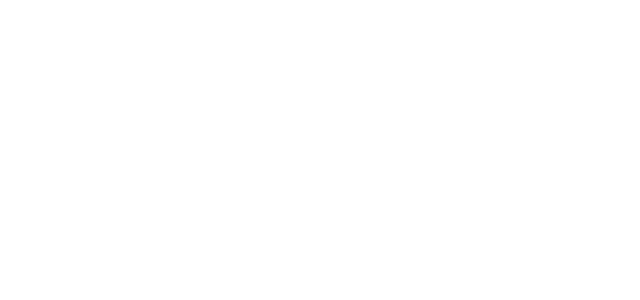
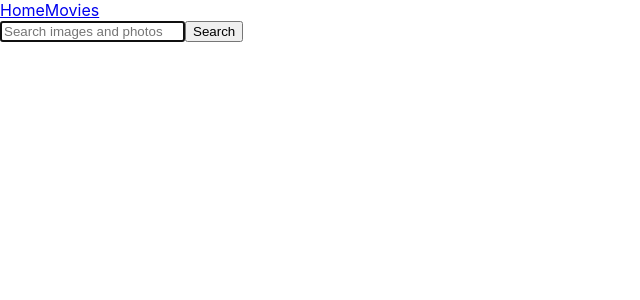
Before and after one commit to Dima-Shvets/goit-react-hw-05-movies, a React (Create React App) app: page /movies in a window 1280 px wide. Shown: the top 300 px of the page, without its empty margins (0-640 px from the left). Built offline with nearby package versions, Linux system fonts and the light colour scheme; no server answers.

Commit message:
statred the project

```diff
--- a/package.json
+++ b/package.json
@@ -8,7 +8,7 @@
     "@testing-library/user-event": "^13.5.0",
     "react": "^17.0.2",
     "react-dom": "^17.0.2",
-    "react-router-dom": "^6.2.1",
+    "react-router-dom": "^5.3.0",
     "react-scripts": "5.0.0",
     "sass": "^1.45.1",
     "web-vitals": "^2.1.2"
--- a/src/App.js
+++ b/src/App.js
@@ -1,8 +1,32 @@
-import Navigation from './components/Navigation';
+import { Navigation } from './components/Navigation';
 import './App.css';
+import { Route } from 'react-router-dom';
+import { useState, useEffect } from 'react';
+
+import HomePageView from './views/HomePageView';
+import MoviesView from './views/MoviesView';
+import { fetchTrendingMovies } from './services/movies-service';
 
 function App() {
-  return <></>;
+  const [movies, setMovies] = useState([]);
+
+  useEffect(() => {
+    fetchTrendingMovies().then(setMovies);
+  }, []);
+
+  console.log(movies);
+
+  return (
+    <>
+      <Navigation />
+      <Route path="/" exact>
+        <HomePageView movies={movies} />
+      </Route>
+      <Route path="/movies">
+        <MoviesView />
+      </Route>
+    </>
+  );
 }
 
 export default App;
--- a/src/components/Navigation/index.js
+++ b/src/components/Navigation/index.js
@@ -0,0 +1 @@
+export * from './Navigation';
--- a/src/index.js
+++ b/src/index.js
@@ -1,13 +1,16 @@
 import React from 'react';
 import ReactDOM from 'react-dom';
+import { BrowserRouter } from 'react-router-dom';
 import './index.css';
 import App from './App';
 import reportWebVitals from './reportWebVitals';
 
 ReactDOM.render(
-  <React.StrictMode>
-    <App />
-  </React.StrictMode>,
+  <BrowserRouter>
+    <React.StrictMode>
+      <App />
+    </React.StrictMode>
+  </BrowserRouter>,
   document.getElementById('root'),
 );
 
--- /dev/null
+++ b/src/services/movies-service.js
@@ -0,0 +1,20 @@
+const API_KEY = 'efd4d92644514b40e3f423461faca9a9';
+const BASE_URL = 'https://api.themoviedb.org/3';
+
+export function fetchTrendingMovies() {
+  const url = `${BASE_URL}/trending/movie/day?api_key=${API_KEY}`;
+
+  return fetchMovies(url);
+}
+
+export function fetchSearchedMovies(query) {
+  const url = `${BASE_URL}/search/movie?api_key=${API_KEY}&language=en-US&query=${query}`;
+
+  return fetchMovies(url);
+}
+
+async function fetchMovies(url) {
+  const movies = await fetch(url).then(res => res.json());
+
+  return movies.results;
+}
--- /dev/null
+++ b/src/views/HomePageView/HomePageView.js
@@ -0,0 +1,23 @@
+import { Link, useRouteMatch } from 'react-router-dom';
+
+function HomePageView({ movies }) {
+  const { url } = useRouteMatch();
+  // const {original_title} = movies
+
+  return (
+    <>
+      <h1>Tending Today</h1>
+      <ul>
+        {movies.map(movie => (
+          <li>
+            <Link key={movie.id} to={`${url}/movies/${movie.id}`}>
+              {movie.title}
+            </Link>
+          </li>
+        ))}
+      </ul>
+    </>
+  );
+}
+
+export default HomePageView;
--- /dev/null
+++ b/src/views/HomePageView/index.js
@@ -0,0 +1 @@
+export { default } from './HomePageView';
--- /dev/null
+++ b/src/views/MoviesView/MoviesView.js
@@ -0,0 +1,45 @@
+import { useEffect, useState } from 'react';
+import { fetchSearchedMovies } from '../../services/movies-service';
+
+function MoviesView() {
+  const [searchedMovies, setSearchedMovies] = useState([]);
+  const [inputValue, setInputValue] = useState('');
+  const [searchQuery, setSearchQuery] = useState('');
+
+  const handleInputChange = e => {
+    setInputValue(e.target.value);
+  };
+
+  const handleFormSubmit = e => {
+    e.preventDefault();
+
+    setSearchQuery(inputValue);
+  };
+
+  useEffect(() => {
+    if (searchQuery === '') {
+      return;
+    }
+
+    fetchSearchedMovies(searchQuery).then(setSearchedMovies);
+  }, [searchQuery]);
+
+  return (
+    <>
+      <form onSubmit={handleFormSubmit}>
+        <input
+          type="text"
+          autoComplete="off"
+          autoFocus
+          placeholder="Search images and photos"
+          value={inputValue}
+          onChange={handleInputChange}
+        />
+        <button type="submit">Search</button>
+      </form>
+      <ul></ul>
+    </>
+  );
+}
+
+export default MoviesView;
--- /dev/null
+++ b/src/views/MoviesView/index.js
@@ -0,0 +1 @@
+export { default } from './MoviesView';
```
Also changed, not shown: 1 other file (tests, documents, lock files or other folders).
